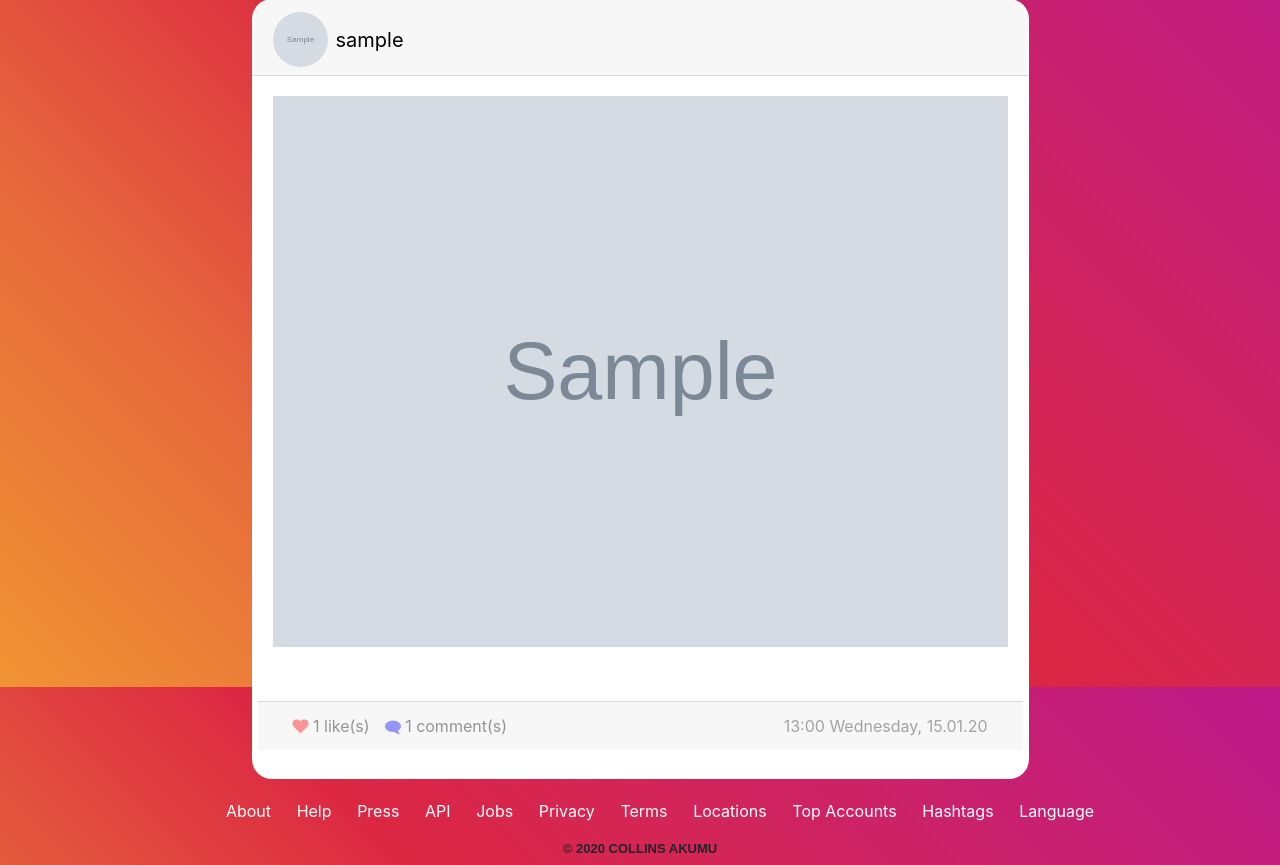
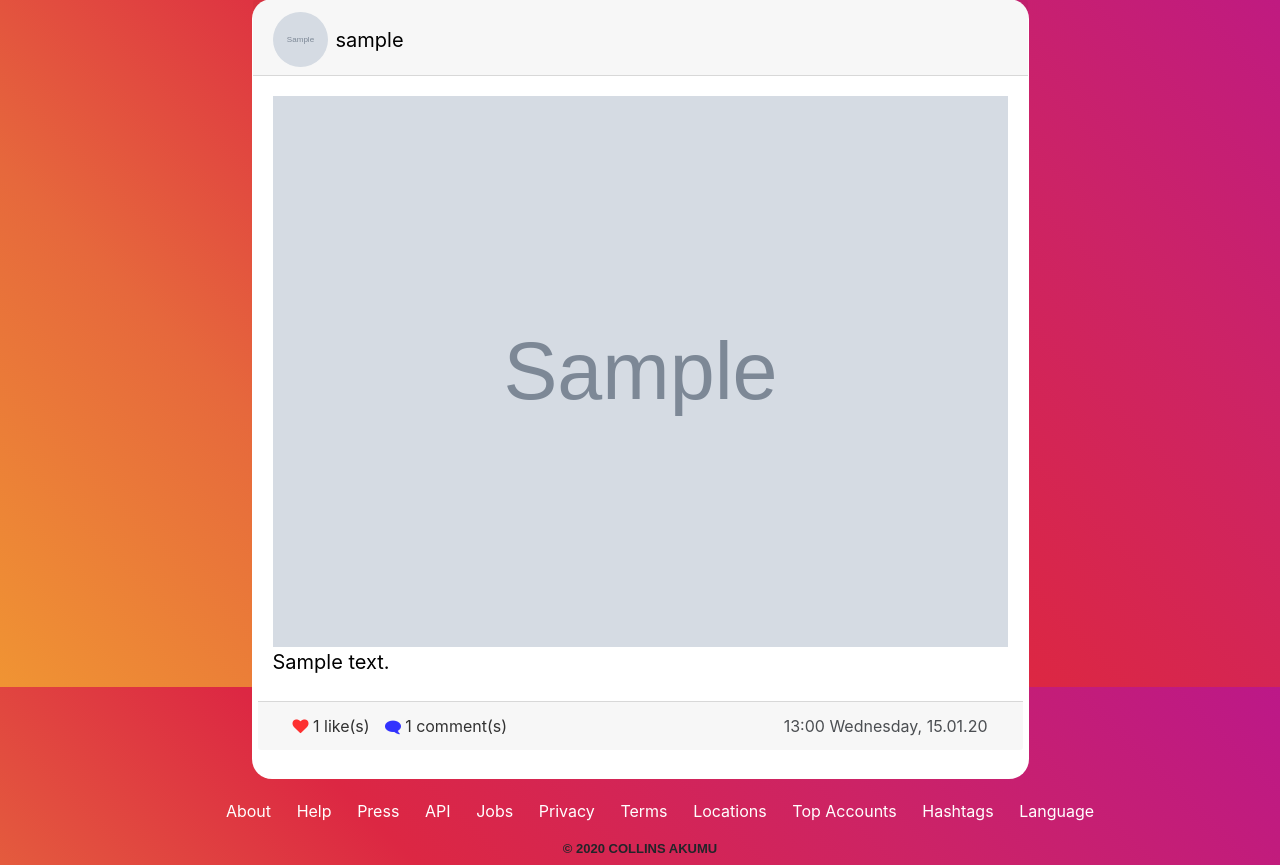
Before and after one commit to Akumucollins/Instagram-Clone, a Django app: page / in a window 1280 px wide. Shown: the part 113-978 px from the top of the page. Run offline with Django 3.2, Linux system fonts and the light colour scheme; tables that the repository leaves empty hold one stand-in row (values such as "Sample post"); grey boxes marked "Sample" are stand-in pictures; some libraries are stand-ins or nearby versions.

Commit message:
removed the color for post.content , added a logo class and added a font-family, size and color

```diff
--- a/instagram/templates/instagram/home.html
+++ b/instagram/templates/instagram/home.html
@@ -22,8 +22,8 @@
                     {%  endif %}
                 </div>
             </div>
-            <div class="card-body mb-2 align-items-center" style="background-color: rgba(255, 255, 255, 0.1)">
-                <a style="color: rgba(255, 255, 255, 0.5) !important;" href="{% url 'post-detail' post.id %}">
+            <div class="card-body mb-2 align-items-center">
+                <a href="{% url 'post-detail' post.id %}">
                     <img src="{{ post.image.url }}" alt="" class="img-responsive" width="100%">
                     <p class="mb-4">
                         {{ post.content }}
@@ -31,14 +31,14 @@
                 </a>
                 <div class="card-footer row">
                     <div class="col-6" style="display: flex;">
-                        <small style="opacity: 0.4;">
+                        <small style="opacity: 0.8; color: rgba(255, 255, 255, 0.1) !important;">
                             <!-- Like Buttons Here -->
                             <a href="{% url 'like' post.pk%}">
                                 <i style="color: red; font-size: 16px;" class="fa fa-heart"></i>
                                 {{post.likes}} like(s)
                             </a>
                         </small>
-                        <small style="opacity: 0.4; margin-left:15px;">
+                        <small style="opacity: 0.8; margin-left:15px; color: rgba(255, 255, 255, 0.1) !important;">
                             <a href="/post/{{post.id}}/">
                                 <i style=" font-size: 16px; color: blue;" class="fa fa-comment"></i>
                                 {{ post.number_of_comments }} comment(s)
@@ -46,7 +46,7 @@
                         </small>
                     </div>
                     <div class="col-6">
-                        <small style="opacity: 0.4;" class="white-important d-flex full-width flex-row-reverse">
+                        <small style="opacity: 0.8; " class="white-important d-flex full-width flex-row-reverse">
                             {{ post.date_posted | date:"H:i l, d.m.y" }}
                         </small>
                     </div>
--- a/instagram/templates/instagram/post_detail.html
+++ b/instagram/templates/instagram/post_detail.html
@@ -20,7 +20,7 @@
         </div>
       </div>
       <div class="mb-2 " style="width: 100%;">
-        <a style="color: rgba(255, 255, 255, 0.5) !important;">
+        <a>
           <img class="card-img-top" class="img-responsive" src="{{post.image.url}}" size="100px200">
           <p>
             {{ post.content }}
@@ -31,7 +31,7 @@
         </a>
       </div>
   </article>
-  <div class="row pl-3">
+  <!-- <div class="row pl-3">
     <div class="col-12 col-md-6 pl-0">
       <h3 class="white-important mb-3">
         Comments
@@ -73,7 +73,7 @@
         </div>
       </form>
     </div>
-  </div>
+  </div> -->
 </div>
 <div class="footer mt-3">
   <div class="col-md-12">
--- a/users/templates/users/login.html
+++ b/users/templates/users/login.html
@@ -12,7 +12,7 @@
             <div class="card">
                 <legend class="mb-3">
                     <div class="card-header text-center">
-                        <h1 class="h1" style="font-family: 'Grand Hotel', cursive; color:blue;font-size:65px;">Instagram
+                        <h1 class="logo" style="font-family: 'Grand Hotel', cursive; color:blue;font-size:65px;">Instagram
                         </h1>
                         <h3 class="text-center" style="color:grey;font-size:15px;">Login to see photos and videos from
                             your friends.
--- a/users/templates/users/profile.html
+++ b/users/templates/users/profile.html
@@ -14,7 +14,7 @@
                 </div>
                 <div class="col-md-9">
                     <div class="profile-user-settings d-flex">
-                        <h1 class="profile-user-name">{{ user.username }}</h1>&nbsp;&nbsp;
+                        <h1 class="profile-user-name text-uppercase pt-2 font-weight-bold" style="font-family: 'Grand Hotel', cursive;color: white;font-size:25px;">{{ user.username }}</h1>&nbsp;&nbsp;
                         <button class="btn profile-edit-btn" data-toggle="modal" data-target="#profile">Edit
                             Profile</button>
                         <button class="btn profile-settings-btn" aria-label="profile settings"><i class="fa fa-cog"
```
